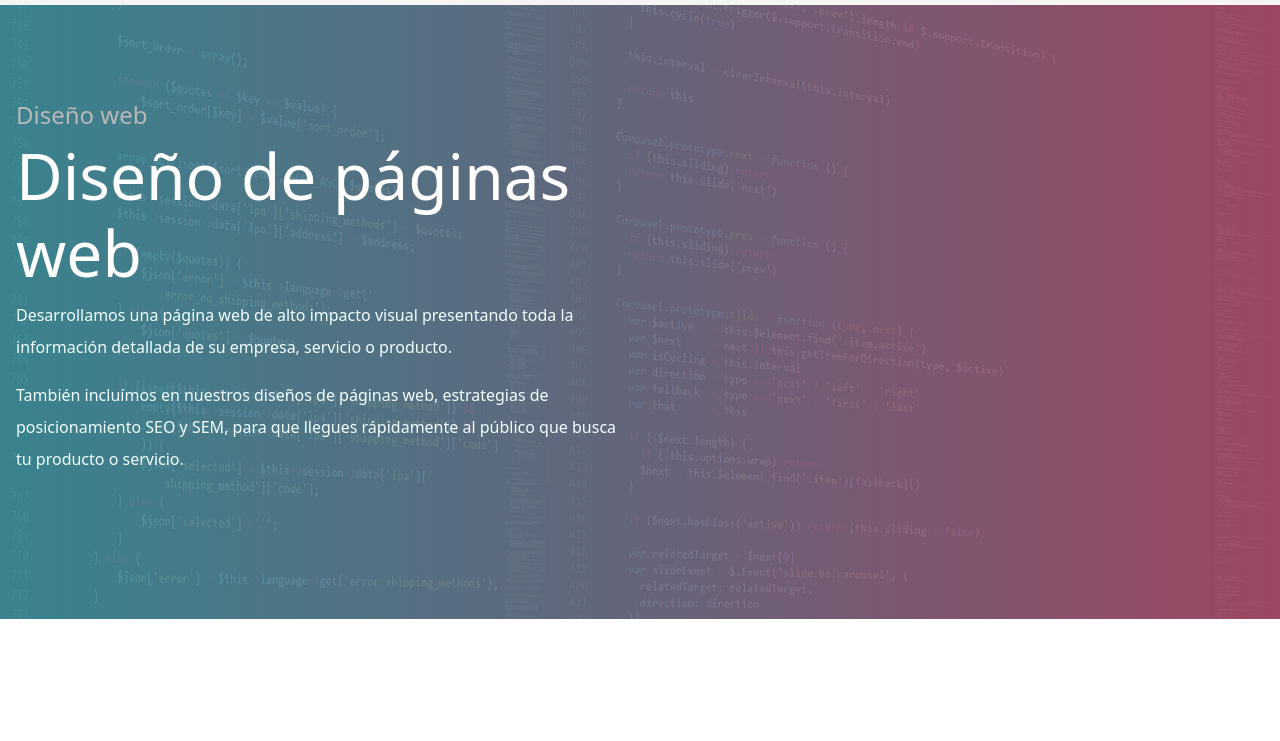
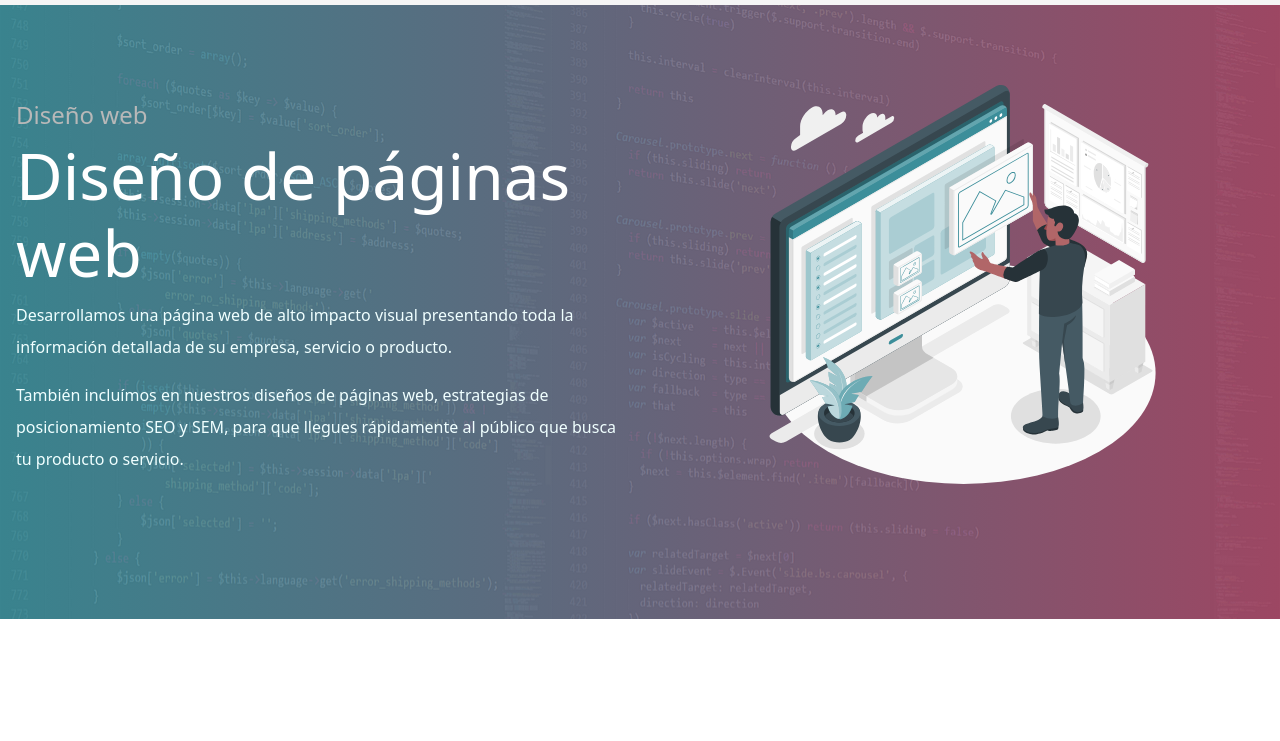
Before and after one commit to CarlosCorrea01/TECLAB-Agencia_de_desarrollo-web, a website: page index.html in a window 1280 px wide. Shown: the part 59-800 px from the top of the page. Drawn offline with nearby package versions, Linux system fonts and the light colour scheme.

Commit message:
corrigiendo ruta de svg

```diff
--- a/style/style.scss
+++ b/style/style.scss
@@ -114,7 +114,7 @@ header{
 .header__extra{
     grid-area: extra;
     margin-right: 1rem;
-    background-image: url(../imagenes/Asset\selection-amico.svg);
+    background-image: url(../imagenes/header.svg);
     background-repeat: no-repeat;
     background-position: center;
     background-size: contain;
```
Also changed, not shown: estilos/style.css, imagenes/header.svg (renamed from imagenes/Asset selection-amico.svg).
